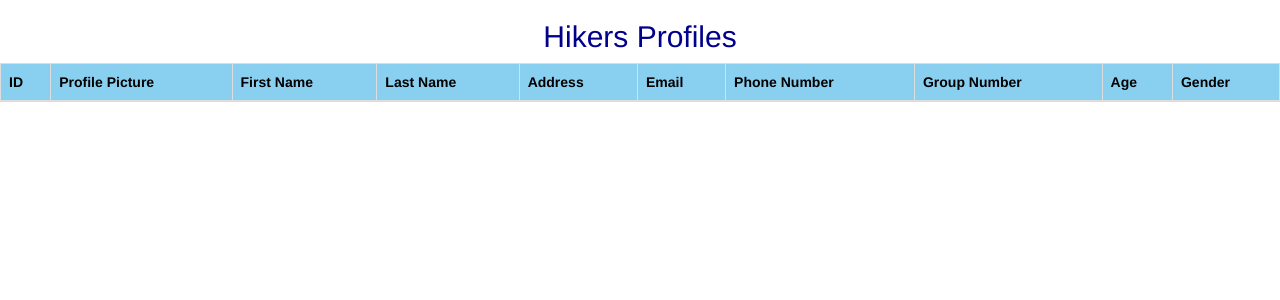
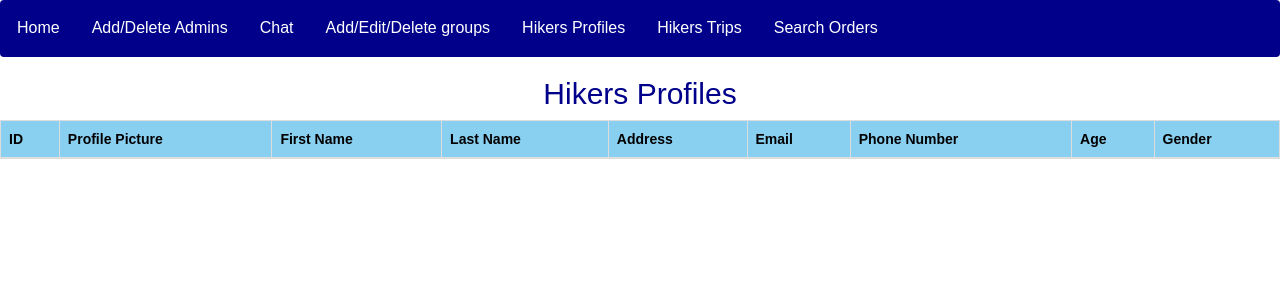
Before and after one commit to yasminkandil/WebHiking, a PHP site: page /HikersProfiles.php in a window 1280 px wide. Shown: the top 300 px of the page. Run offline with PHP 8.4, Linux system fonts and the light colour scheme; tables that the repository leaves empty or names only in its code hold one stand-in row (values such as "Sample post"); lists and menus that the app fills with data are empty; some libraries are stand-ins or nearby versions.

Commit message:
Update HikersProfiles.php

```diff
--- a/HikersProfiles.php
+++ b/HikersProfiles.php
@@ -15,6 +15,18 @@
 </style>
 </head>
 <body>
+	<?php
+  include_once "StyleHome.html";?>
+  <div class="navbar">
+     <a href="Hikerhomepage.php">Home</a></li>
+      <a href="Administrator.php">Add/Delete Admins</a>
+       <a href="messages.php">Chat</a>
+      <a href="AdminGroups.php">Add/Edit/Delete groups</a>
+      <a href="HikersProfiles.php">Hikers Profiles</a>
+      <a href="HikersTrips.php">Hikers Trips</a>
+      <a href="OrdersSearch.php">Search Orders</a>
+
+  </div>
 
 <div class="container,table">
 	<h2 style="color:#00008B;text-align:center;">Hikers Profiles</h2>
@@ -27,7 +39,6 @@
 			<th>Address</th>
 			<th>Email</th>
 			<th>Phone Number</th>
-			<th>Group Number</th>
 			<th>Age</th>
 			<th>Gender</th>
 
@@ -41,7 +52,7 @@ if(!$db)
 {
     die("Connection failed: " . mysqli_connect_error());
 }
-$records = mysqli_query($db,"select * from user where Type='hiker'"); // fetch data from database
+$records = mysqli_query($db,"select * from user where Type='hiker'");
 
 while($data = mysqli_fetch_array($records))
 {
@@ -54,7 +65,6 @@ while($data = mysqli_fetch_array($records))
     <td><?php echo $data['Address']; ?></td>
     <td><?php echo $data['Email']; ?></td>
     <td><?php echo $data['PhoneNumber']; ?></td>
-    <td><?php echo $data['GroupNumb']; ?></td>
     <td><?php echo $data['Age']; ?></td>
     <td><?php echo $data['Gender']; ?></td>
   </tr>
```
